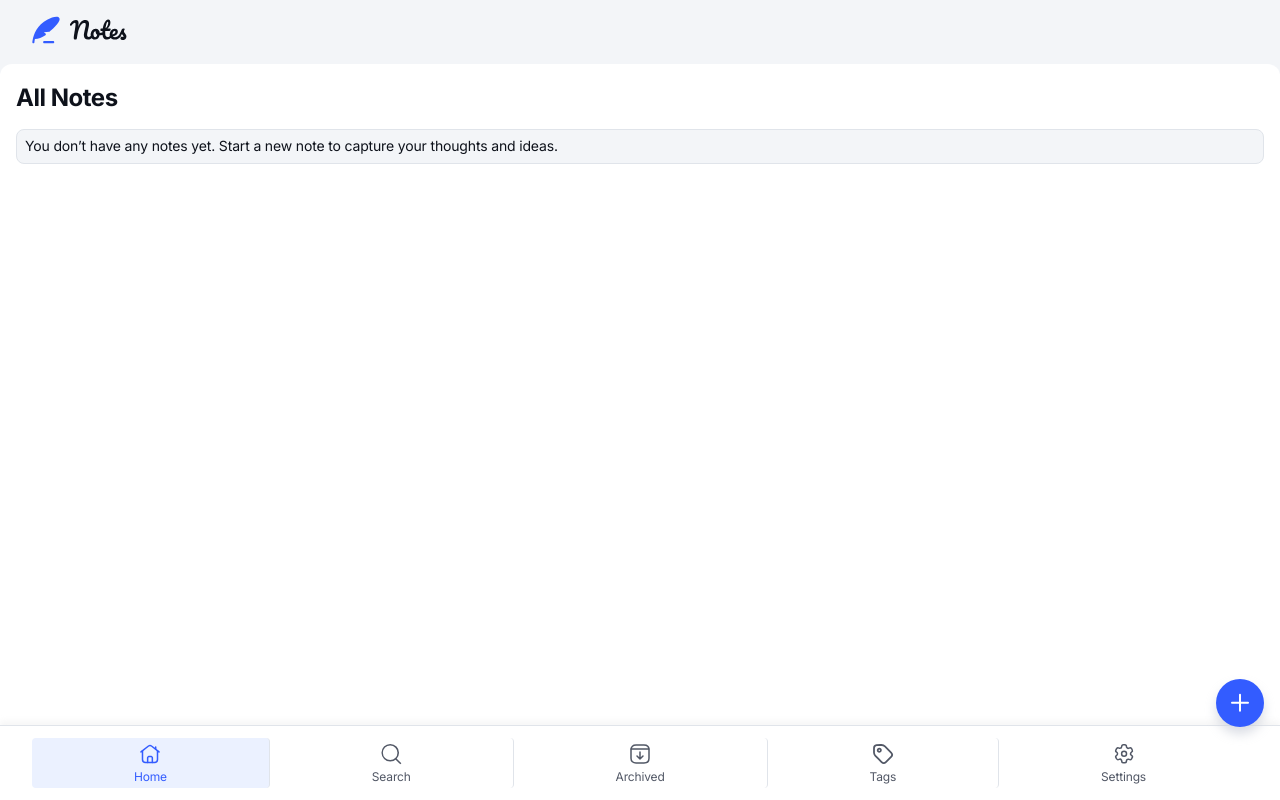
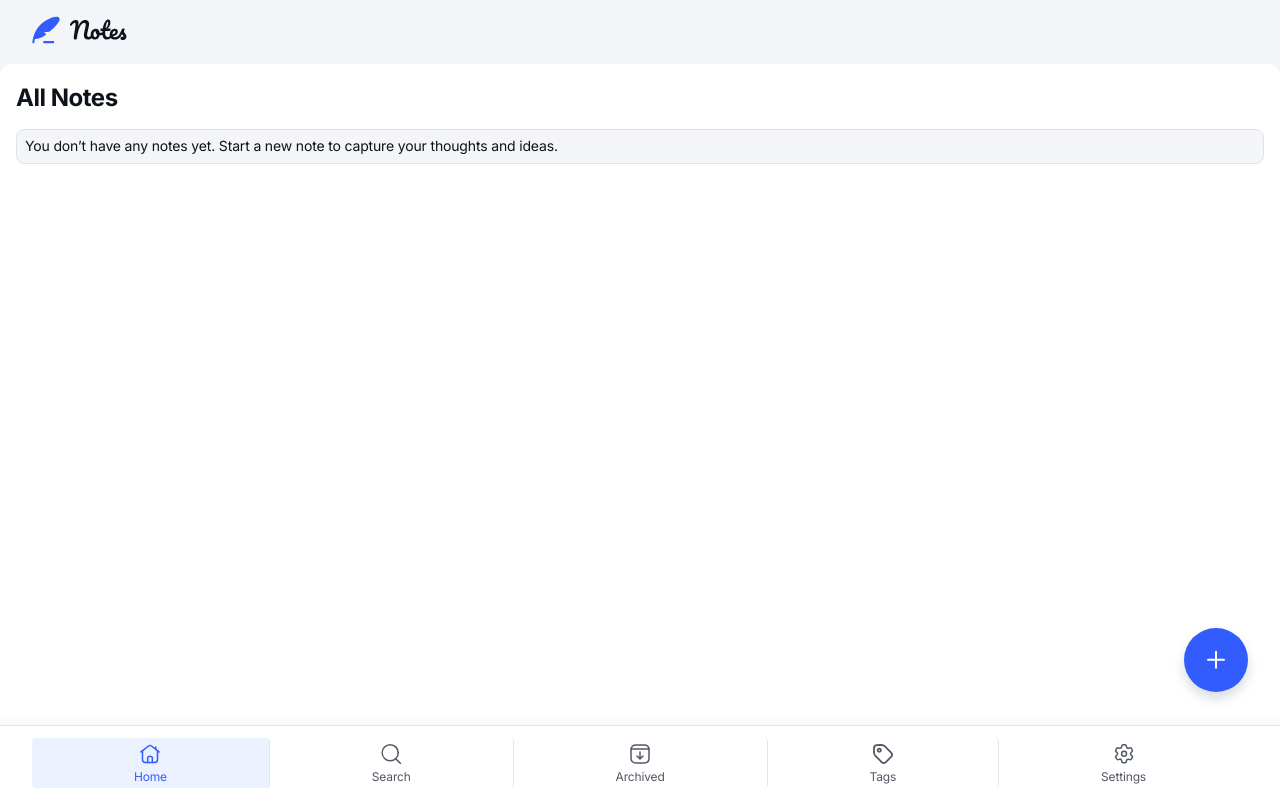
Before and after one commit to vicaleksa/note-taking-web-app, a React app: page / in a window 1280 px wide. Built offline with nearby package versions, Linux system fonts and the light colour scheme.

Commit message:
fix size of floating action button

```diff
--- a/src/components/FloatingActionButton/index.tsx
+++ b/src/components/FloatingActionButton/index.tsx
@@ -1,23 +1,18 @@
-import clsx from 'clsx';
 import { Link } from 'react-router';
 import styles from './style.module.css';
 import Icon, { IconType } from '../Icons/Icon';
 
 type FloatingActionButtonProps = {
-    size: 'small' | 'large';
     ariaLabel: string;
     icon: IconType;
 }
 
-export default function FloatingActionButton({ size, ariaLabel, icon }: FloatingActionButtonProps) {
+export default function FloatingActionButton({ ariaLabel, icon }: FloatingActionButtonProps) {
     return (
         <Link
             to="/new"
             aria-label={ariaLabel}
-            className={clsx(styles.FAB, {
-                [styles.FABsmall]: size === 'small',
-                [styles.FABlarge]: size === 'large',
-            })}
+            className={styles.FAB}
         >
             <Icon type={icon} className={styles.icon} />
         </Link>
--- a/src/components/FloatingActionButton/style.module.css
+++ b/src/components/FloatingActionButton/style.module.css
@@ -6,19 +6,12 @@
     position: fixed;
     right: 1rem;
 
-    /* 57px - navbar size */
-    bottom: calc(57px + 1rem);
+    /* 3.625rem - navbar size */
+    bottom: calc(3.625rem + 1rem);
     background-color: var(--color-accent-primary);
     border-radius: var(--radius-full);
     box-shadow: var(--shadow-floating-button);
-}
-
-.FABsmall {
     padding: var(--spacing-100);
-}
-
-.FABlarge {
-    padding: var(--spacing-200);
 }
 
 .icon {
@@ -26,3 +19,13 @@
     width: var(--spacing-400);
     height: var(--spacing-400);
 }
+
+@media (width >= 48rem) {
+    .FAB {
+        padding: var(--spacing-200);
+        right: 2rem;
+
+        /* 4.75rem - navbar size */
+        bottom: calc(4.75rem + 2rem);
+    }
+}
--- a/src/pages/Archive/index.tsx
+++ b/src/pages/Archive/index.tsx
@@ -19,7 +19,6 @@ export default function Archive() {
                 <Alert text="No notes have been archived yet. Move notes here for safekeeping, or create a new note." />
             )}
             <FloatingActionButton
-                size="small"
                 ariaLabel="Create a new note"
                 icon="plus"
             />
--- a/src/pages/Notes/index.tsx
+++ b/src/pages/Notes/index.tsx
@@ -16,7 +16,6 @@ export default function Notes() {
                 <Alert text="You don’t have any notes yet. Start a new note to capture your thoughts and ideas." />
             )}
             <FloatingActionButton
-                size="small"
                 ariaLabel="Create a new note"
                 icon="plus"
             />
--- a/src/pages/NotesByTag/index.tsx
+++ b/src/pages/NotesByTag/index.tsx
@@ -26,7 +26,6 @@ export default function NotesByTag() {
             </p>
             <NoteList notes={notes} />
             <FloatingActionButton
-                size="small"
                 ariaLabel="Create a new note"
                 icon="plus"
             />
--- a/src/pages/Search/index.tsx
+++ b/src/pages/Search/index.tsx
@@ -48,7 +48,6 @@ export default function Search() {
                 <Alert text="No notes match your search. Try a different keyword or create a new note." />
             )}
             <FloatingActionButton
-                size="small"
                 ariaLabel="Create a new note"
                 icon="plus"
             />
--- a/src/pages/TagsOverview/index.tsx
+++ b/src/pages/TagsOverview/index.tsx
@@ -20,7 +20,6 @@ export default function TagsOverview() {
                 <Alert text="You don’t have any tags yet. Add tags to your notes to make them easier to find." />
             )}
             <FloatingActionButton
-                size="small"
                 ariaLabel="Create a new note"
                 icon="plus"
             />
```
